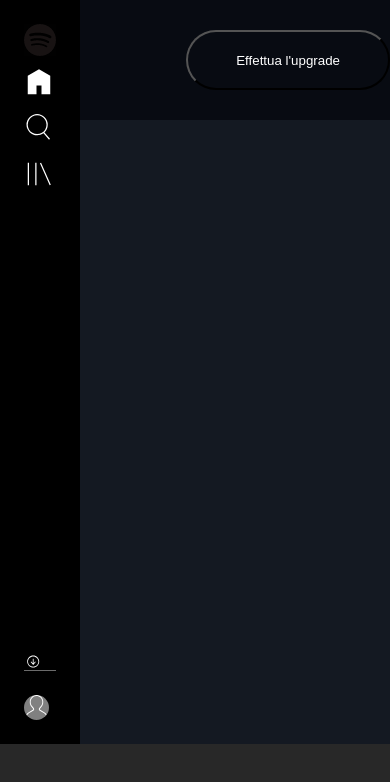
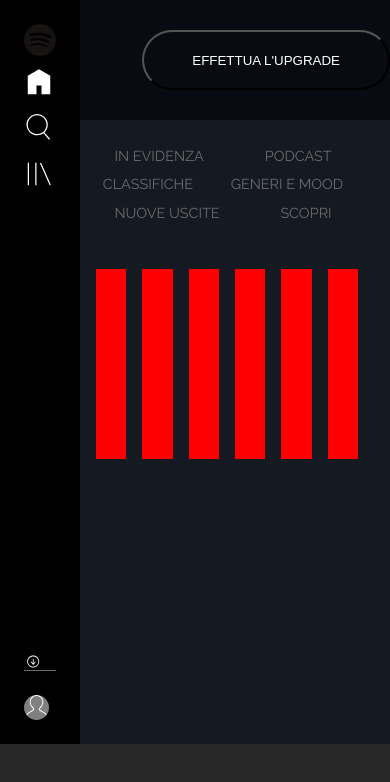
Before and after one commit to Ericson-Manalo/html-css-spotifyweb, a plain HTML site: page index.html in a window 390 px wide. Drawn offline with Linux system fonts and the light colour scheme.

Commit message:
making the box responsive

```diff
--- a/css/style.css
+++ b/css/style.css
@@ -62,6 +62,10 @@ footer{
     font-size: .7rem;
 }
 
+.upp-case{
+    text-transform: uppercase;
+}
+
 
 
 
@@ -78,6 +82,28 @@ footer{
     justify-content: end;
     align-items: center;
 }
+
+.menu{
+    max-width: 700px;
+    margin: 0 auto;
+}
+
+.main-container{
+    padding: 1rem;
+}
+
+.recently-played{
+    margin-top: 1rem;
+    flex-wrap: wrap;
+}
+
+.box{
+    width: calc((100% / 6) - 1rem);
+    height: 190px;
+    background-color: red;
+    margin-right: 1rem;
+}
+
 
 
 
@@ -123,6 +149,15 @@ li img{
     padding-top: 1.5rem;
 }
 
+div.menu ul{
+    justify-content: space-around;
+    flex-wrap: wrap;
+    font-size: .9rem;
+    padding-top: 1rem;
+    padding: 1rem;
+}
+
+
 
 
 
@@ -135,7 +170,14 @@ li img{
 
 
 @media screen and (max-width: 992px){
+    .menu{
+        max-width: 600px;
+        margin: 0 auto;
+    }
 
+    .menu ul li{
+        padding-right: 1.5rem;
+    }
 }
 
 @media screen and (max-width: 768px){
--- a/index.html
+++ b/index.html
@@ -46,14 +46,11 @@
                 </ul>
 
                 <ul id="playlists">
-                    <h3 class="w-text">
+                    <h3 class="w-text upp-case">
                         Playlist
                     </h3>
                     <li>
                         Crea Playlist
-                    </li>
-                    <li>
-                        Nome Playlist
                     </li>
                     <li>
                         Nome Playlist
@@ -101,12 +98,59 @@
 
         <section>
             <div class="upper-section flex">
-                <button class="w-text">
+                <button class="w-text upp-case">
                     Effettua l'upgrade
                 </button>
             </div>
 
             <div class="main-section">
+                <div class="menu">
+                    <ul class="flex upp-case">
+                        <li>
+                            In evidenza
+                        </li>
+                        <li>
+                            Podcast
+                        </li>
+                        <li>
+                            Classifiche
+                        </li>
+                        <li>
+                            Generi e mood
+                        </li>
+                        <li>
+                            Nuove uscite
+                        </li>
+                        <li>
+                            Scopri
+                        </li>
+                    </ul>
+                </div>
+
+                <div class="main-container">
+
+                    <h1 class="w-text">
+                        Recently played
+                    </h1>
+                    <div class="recently-played flex">
+                        <div class="box">
+
+                        </div>
+                        <div class="box"></div>
+                        <div class="box"></div>
+                        <div class="box"></div>
+                        <div class="box"></div>
+                        <div class="box"></div>
+                    </div>
+
+                    <div class="suggested">
+
+                    </div>
+
+                    <div class="popular-artist">
+
+                    </div>
+                </div>
 
             </div>
         </section>
```
